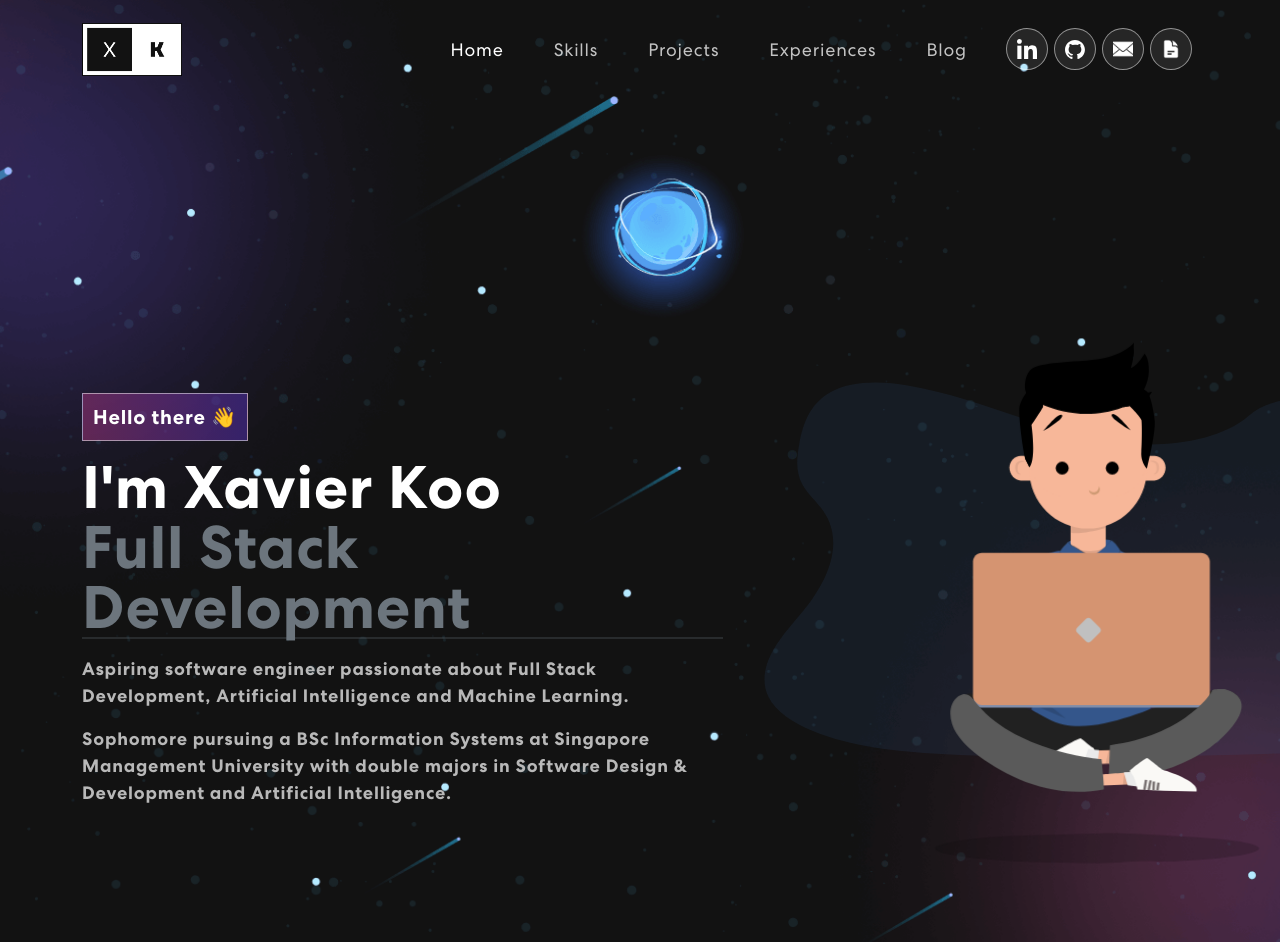
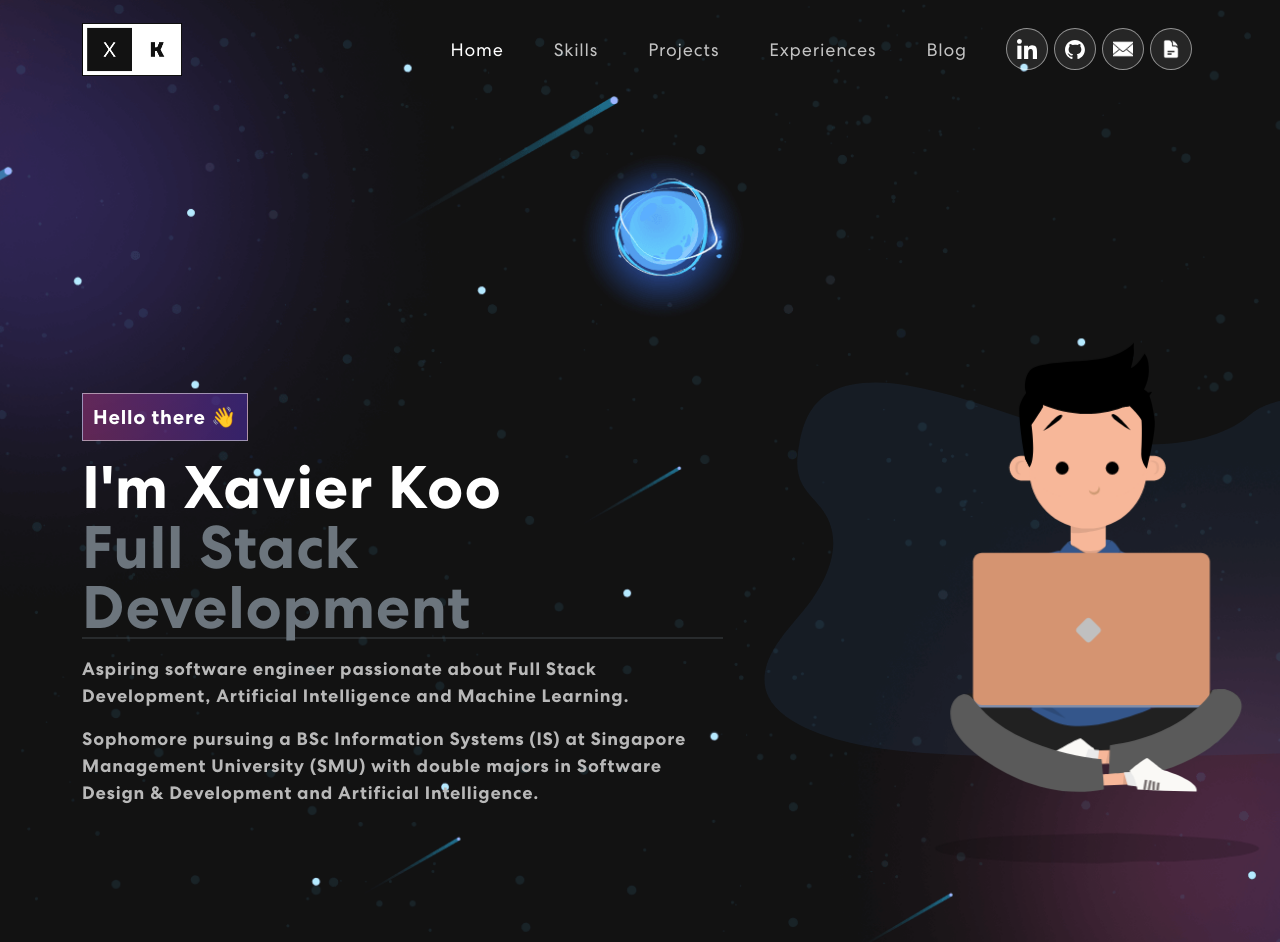
Before and after one commit to xavierkoo/xavierkoo.github.io, a React (Create React App) app: page / in a window 1280 px wide. Shown: the top 942 px of the page. Built offline with nearby package versions, Linux system fonts and the light colour scheme; what react-cursor-custom would draw is missing.

Commit message:
feat: updated desc of banner

```diff
--- a/src/components/Banner.js
+++ b/src/components/Banner.js
@@ -67,7 +67,7 @@ export const Banner = () => {
                             </span>
                             <hr class="bg-secondary mt-0 border-2 border-top border-secondary"></hr>
                             <p>Aspiring software engineer passionate about Full Stack Development, Artificial Intelligence and Machine Learning.</p>
-                            <p> Sophomore pursuing a BSc Information Systems at Singapore Management University with double majors in Software Design & Development and Artificial Intelligence.</p>
+                            <p> Sophomore pursuing a BSc Information Systems (IS) at Singapore Management University (SMU) with double majors in Software Design & Development and Artificial Intelligence.</p>
                         </h1>
                     </Col>
                     <Col xs={12} md={6} xl={5} className="mt-5">
```
